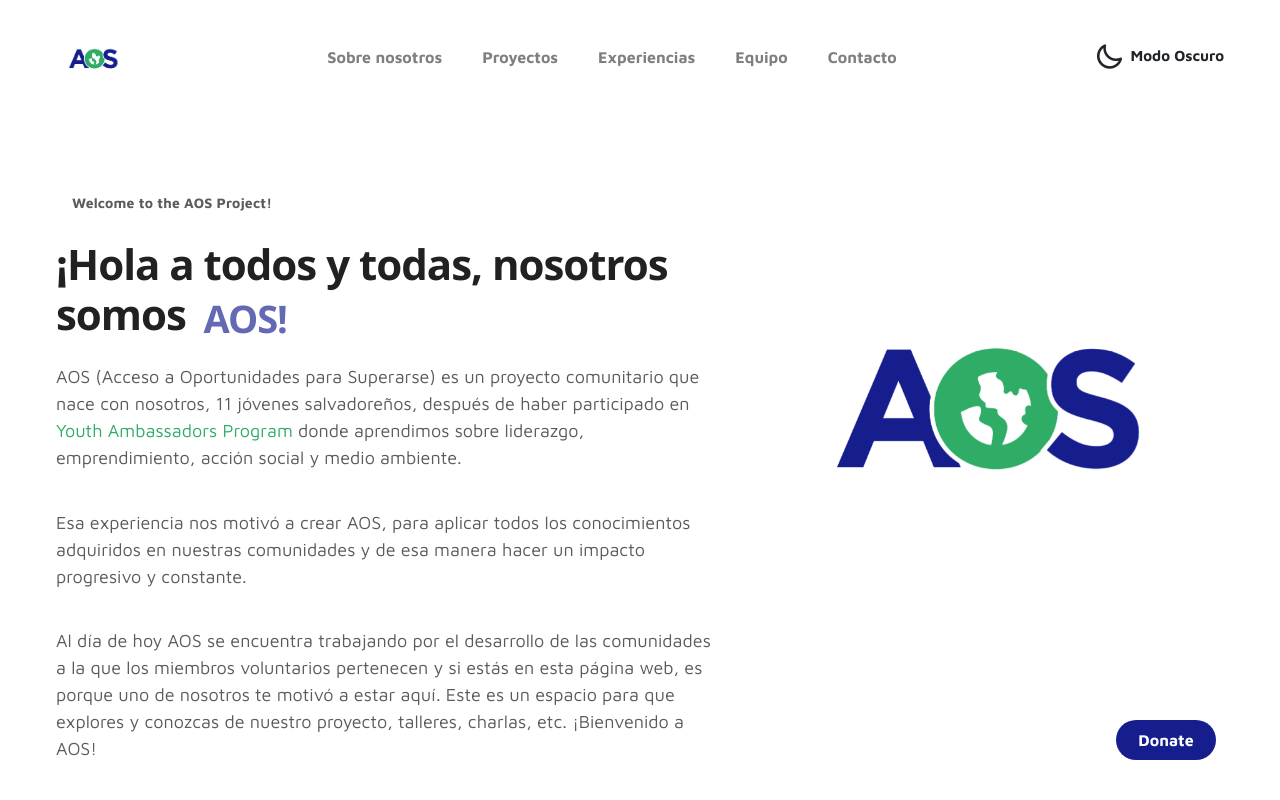
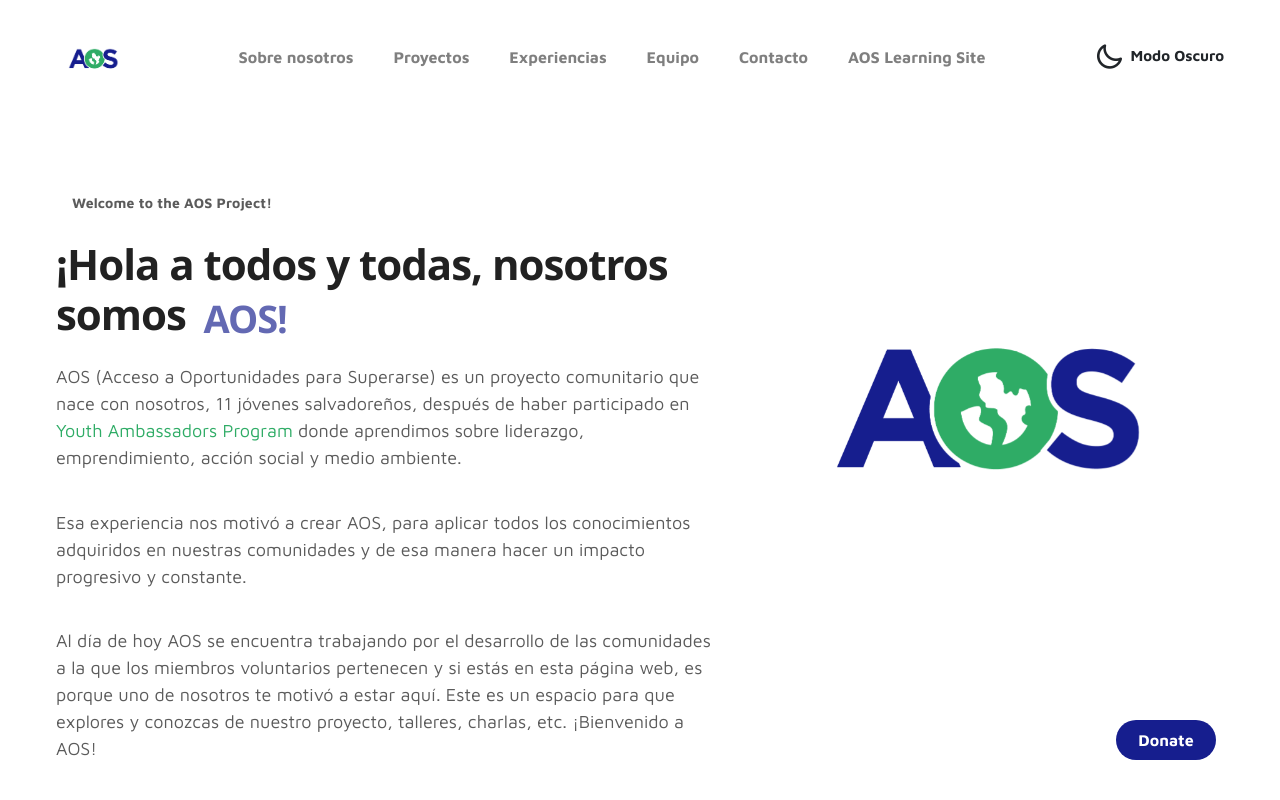
Before and after one commit to nazaria1008/AOS_webpage, a plain HTML site: page Aos-main/Aos-main/index.html in a window 1280 px wide. Shown: the top 800 px of the page. Drawn offline with nearby package versions, Linux system fonts and the light colour scheme.

Commit message:
Update index.html
Added the learning site navigation element.

```diff
--- a/Aos-main/Aos-main/index.html
+++ b/Aos-main/Aos-main/index.html
@@ -53,6 +53,9 @@
                   <li class="nav-item">
                     <a href="contact.html" class="nav-link"><span data-hover="Contacto">Contacto</span></a>
                 </li>
+                 <li class="nav-item">
+                      <a href= "https://aos-learningsite.netlify.app/" class="nav-link"><span data-hover="AOS Learning Site">AOS Learning Site</span></a>
+                  </li>
               </ul>
 
 
```
